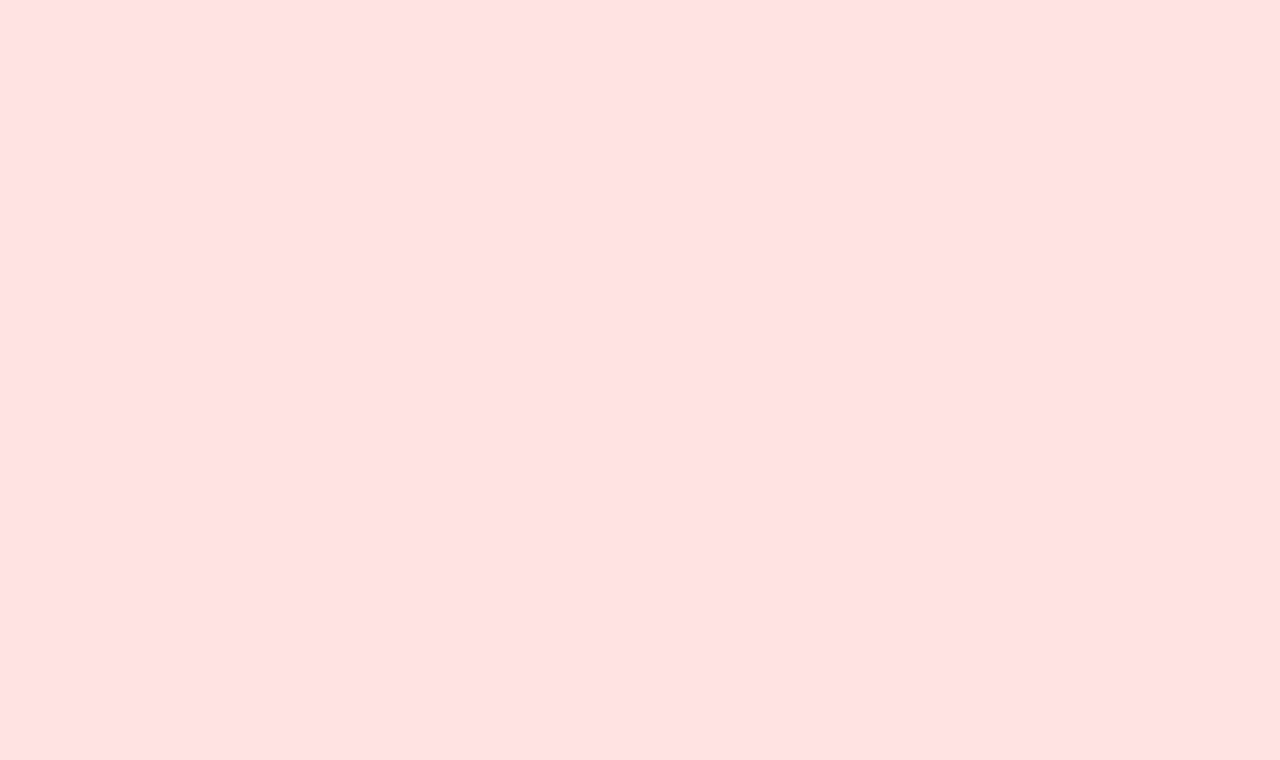
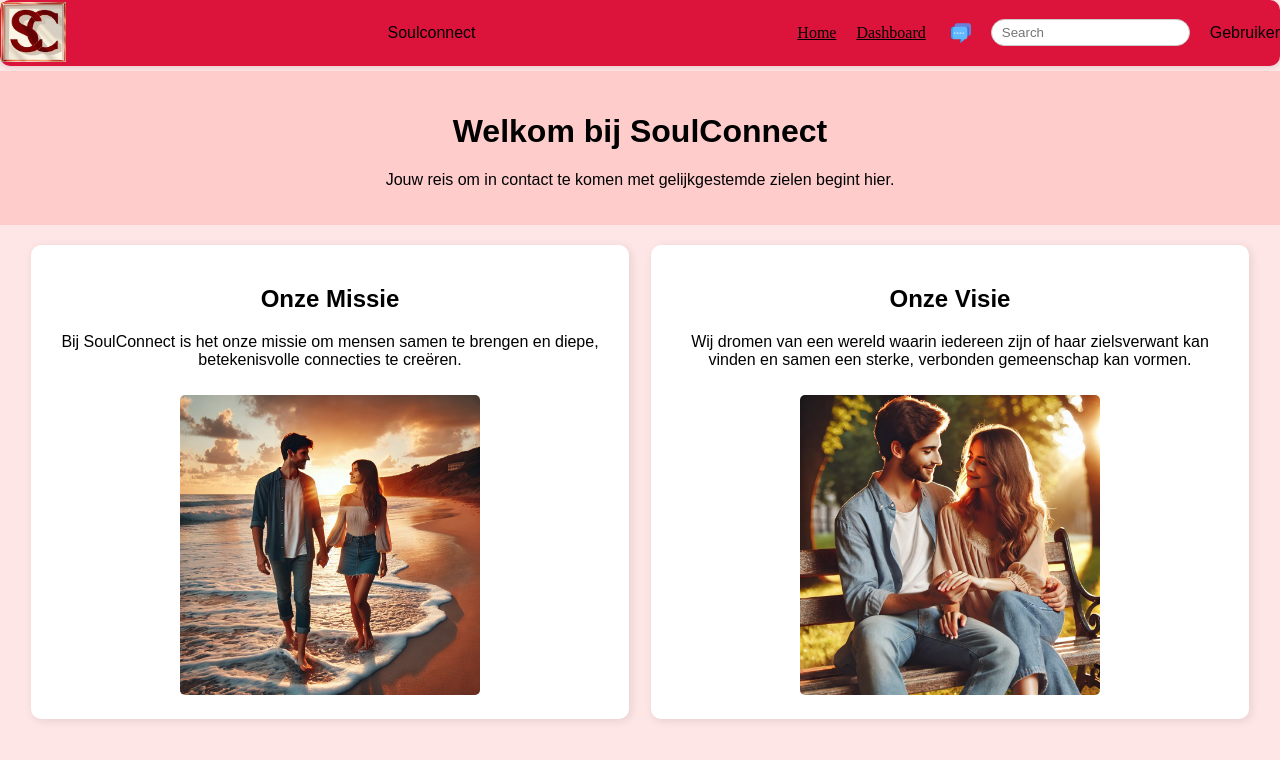
Before and after one commit to Dwaynepiest/SoulConnect-Frontend, a React (Create React App) app in the folder Frontend/soulconnect/: page /home in a window 1280 px wide. Before the commit this address had no page. Shown: the top 760 px of the page. Built offline with nearby package versions, Linux system fonts and the light colour scheme.

Commit message:
Home/landingspage

```diff
--- a/Frontend/soulconnect/src/App.js
+++ b/Frontend/soulconnect/src/App.js
@@ -5,6 +5,7 @@ import UserRegistreren from './pages/UserRegistreren/UserRegistreren';
 import BerichtenPagina from './pages/Berichten/berichten';
 import ChatPage from './pages/Berichten/bericht';
 import Dashboard from './pages/Dashboard/Dashboard';
+import Home from './pages/Home/Home';
 
 function App() {
   return (
@@ -12,6 +13,7 @@ function App() {
       <Routes>
         <Route path="/" element={<Login />} />
         <Route path="/login" element={<Login />} />
+        <Route path='home' element={<Home/>}/>
         <Route path="/register" element={<UserRegistreren />} />
         <Route path="/berichten" element={<BerichtenPagina />}>
           <Route path=":messageId" element={<ChatPage />} />
--- a/Frontend/soulconnect/src/Components/Header/Header.js
+++ b/Frontend/soulconnect/src/Components/Header/Header.js
@@ -12,7 +12,7 @@ const Header = () => {
 
             <header>Soulconnect</header>
             <nav className="header-nav">
-                <a href="/">Home</a>
+                <a href="/home">Home</a>
                 <a href="/dashboard">Dashboard</a>
                 <a href="/berichten">
                     <img
@@ -24,7 +24,6 @@ const Header = () => {
                 <input type="text" placeholder="Search" className="header-search" />
                 <div className="header-profile">
                     <span>Gebruiker</span>
-                    <img src="" alt="Profiel" className="header-profile-img" />
                 </div>
             </nav>
         </header>
--- a/Frontend/soulconnect/src/pages/Dashboard/Dashboard.css
+++ b/Frontend/soulconnect/src/pages/Dashboard/Dashboard.css
@@ -2,6 +2,7 @@
     padding-top: 10vh;
     height: 100vh;
 }
+
 
 .center {
     text-align: center;
--- a/Frontend/soulconnect/src/pages/Dashboard/Dashboard.js
+++ b/Frontend/soulconnect/src/pages/Dashboard/Dashboard.js
@@ -4,7 +4,7 @@ import './Dashboard.css';
 import Header from '../../Components/Header/Header';
 
 function Dashboard() {
- // ingelogd als gebruiker 3
+  // Ingelogd als gebruiker 3
   const currentUserId = 3;
 
   const handleLike = (likedUser) => {
@@ -13,8 +13,8 @@ function Dashboard() {
       likedUserId: likedUser.id,
     };
 
-    console.log("request body", reqbody);
-    console.log("liked user id:", likedUser.id);
+    console.log('request body', reqbody);
+    console.log('liked user id:', likedUser.id);
   };
 
   return (
@@ -29,7 +29,7 @@ function Dashboard() {
           <div className="cards-liked">
             {dummyData.liked.slice(-5).reverse().map((person, index) => (
               <div key={index} className="card">
-                <div className="avatar"></div>
+                <img src={person.avatar} alt={`${person.name}'s avatar`} className="avatar" />
                 <h3>{person.name}</h3>
                 <p>{person.gender}</p>
                 <p>{person.oneliner}</p>
@@ -37,7 +37,9 @@ function Dashboard() {
               </div>
             ))}
           </div>
-          <a href="/likedyou" className="see-more-button">Verder zoeken</a>
+          <a href="/likedyou" className="see-more-button">
+            Verder zoeken
+          </a>
         </section>
 
         <section className="potential-section">
@@ -45,7 +47,7 @@ function Dashboard() {
           <div className="cards-potential">
             {dummyData.potentialMatches.slice(0, 5).map((person, index) => (
               <div key={index} className="card">
-                <div className="avatar"></div>
+                <img src={person.avatar} alt={`${person.name}'s avatar`} className="avatar" />
                 <h3>{person.name}</h3>
                 <p>{person.gender}</p>
                 <p>{person.oneliner}</p>
@@ -53,7 +55,9 @@ function Dashboard() {
               </div>
             ))}
           </div>
-          <a href="/zoeken" className="see-more-button">Verder zoeken</a>
+          <a href="/zoeken" className="see-more-button">
+            Verder zoeken
+          </a>
         </section>
       </div>
     </>
--- a/Frontend/soulconnect/src/pages/Dashboard/Dashboarddummy.js
+++ b/Frontend/soulconnect/src/pages/Dashboard/Dashboarddummy.js
@@ -1,25 +1,25 @@
 const dummyData = {
   liked: [
-    { id: 1, name: 'Sara1', gender: 'vrouw', oneliner: 'Ik ben net als een vogel op zoek naar liefde' },
-    { id: 2, name: 'Anna1', gender: 'vrouw', oneliner: 'Houd van reizen en lezen' },
-    { id: 3, name: 'Emma1', gender: 'vrouw', oneliner: 'Zoek iemand om samen te lachen' },
-    { id: 4, name: 'Sara2', gender: 'vrouw', oneliner: 'Ik ben net als een vogel op zoek naar liefde' },
-    { id: 5, name: 'Anna2', gender: 'vrouw', oneliner: 'Houd van reizen en lezen' },
-    { id: 6, name: 'Emma2', gender: 'vrouw', oneliner: 'Zoek iemand om samen te lachen' },
-    { id: 7, name: 'Sara3', gender: 'vrouw', oneliner: 'Ik ben net als een vogel op zoek naar liefde' },
-    { id: 8, name: 'Anna3', gender: 'vrouw', oneliner: 'Houd van reizen en lezen' },
-    { id: 9, name: 'Emma3', gender: 'vrouw', oneliner: 'Zoek iemand om samen te lachen' },
+    { id: 1, name: 'Sara1', gender: 'vrouw', oneliner: 'Ik ben net als een vogel op zoek naar liefde', avatar: 'https://picsum.photos/200?random=1' },
+    { id: 2, name: 'Anna1', gender: 'vrouw', oneliner: 'Houd van reizen en lezen', avatar: 'https://picsum.photos/200?random=2' },
+    { id: 3, name: 'Emma1', gender: 'vrouw', oneliner: 'Zoek iemand om samen te lachen', avatar: 'https://picsum.photos/200?random=3' },
+    { id: 4, name: 'Sara2', gender: 'vrouw', oneliner: 'Ik ben net als een vogel op zoek naar liefde', avatar: 'https://picsum.photos/200?random=4' },
+    { id: 5, name: 'Anna2', gender: 'vrouw', oneliner: 'Houd van reizen en lezen', avatar: 'https://picsum.photos/200?random=5' },
+    { id: 6, name: 'Emma2', gender: 'vrouw', oneliner: 'Zoek iemand om samen te lachen', avatar: 'https://picsum.photos/200?random=6' },
+    { id: 7, name: 'Sara3', gender: 'vrouw', oneliner: 'Ik ben net als een vogel op zoek naar liefde', avatar: 'https://picsum.photos/200?random=7' },
+    { id: 8, name: 'Anna3', gender: 'vrouw', oneliner: 'Houd van reizen en lezen', avatar: 'https://picsum.photos/200?random=8' },
+    { id: 9, name: 'Emma3', gender: 'vrouw', oneliner: 'Zoek iemand om samen te lachen', avatar: 'https://picsum.photos/200?random=9' },
   ],
   potentialMatches: [
-    { id: 10, name: 'Lotte1', gender: 'vrouw', oneliner: 'Sportief en creatief' },
-    { id: 11, name: 'Mila1', gender: 'vrouw', oneliner: 'Dol op natuur en wandelen' },
-    { id: 12, name: 'Sophie1', gender: 'vrouw', oneliner: 'Avontuurlijk en spontaan' },
-    { id: 13, name: 'Lotte2', gender: 'vrouw', oneliner: 'Sportief en creatief' },
-    { id: 14, name: 'Mila2', gender: 'vrouw', oneliner: 'Dol op natuur en wandelen' },
-    { id: 15, name: 'Sophie2', gender: 'vrouw', oneliner: 'Avontuurlijk en spontaan' },
-    { id: 16, name: 'Lotte3', gender: 'vrouw', oneliner: 'Sportief en creatief' },
-    { id: 17, name: 'Mila3', gender: 'vrouw', oneliner: 'Dol op natuur en wandelen' },
-    { id: 18, name: 'Sophie3', gender: 'vrouw', oneliner: 'Avontuurlijk en spontaan' },
+    { id: 10, name: 'Lotte1', gender: 'vrouw', oneliner: 'Sportief en creatief', avatar: 'https://picsum.photos/200?random=10' },
+    { id: 11, name: 'Mila1', gender: 'vrouw', oneliner: 'Dol op natuur en wandelen', avatar: 'https://picsum.photos/200?random=11' },
+    { id: 12, name: 'Sophie1', gender: 'vrouw', oneliner: 'Avontuurlijk en spontaan', avatar: 'https://picsum.photos/200?random=12' },
+    { id: 13, name: 'Lotte2', gender: 'vrouw', oneliner: 'Sportief en creatief', avatar: 'https://picsum.photos/200?random=13' },
+    { id: 14, name: 'Mila2', gender: 'vrouw', oneliner: 'Dol op natuur en wandelen', avatar: 'https://picsum.photos/200?random=14' },
+    { id: 15, name: 'Sophie2', gender: 'vrouw', oneliner: 'Avontuurlijk en spontaan', avatar: 'https://picsum.photos/200?random=15' },
+    { id: 16, name: 'Lotte3', gender: 'vrouw', oneliner: 'Sportief en creatief', avatar: 'https://picsum.photos/200?random=16' },
+    { id: 17, name: 'Mila3', gender: 'vrouw', oneliner: 'Dol op natuur en wandelen', avatar: 'https://picsum.photos/200?random=17' },
+    { id: 18, name: 'Sophie3', gender: 'vrouw', oneliner: 'Avontuurlijk en spontaan', avatar: 'https://picsum.photos/200?random=18' },
   ],
 };
 
--- /dev/null
+++ b/Frontend/soulconnect/src/pages/Home/Home.css
@@ -0,0 +1,36 @@
+body {
+    font-family: Arial, sans-serif;
+    margin: 0;
+    padding: 0;
+    background-color: #ffe6e6;
+  }
+
+  .welcome-section {
+    text-align: center;
+    padding: 20px;
+    background-color: #ffcccc;
+    margin-top: 10px;
+  }
+
+  .content-container {
+    display: flex;
+    justify-content: space-around;
+    align-items: center;
+    padding: 20px;
+  }
+
+  .mission-section, .vision-section {
+    width: 45%;
+    text-align: center;
+    background: white;
+    padding: 20px;
+    border-radius: 10px;
+    box-shadow: 2px 2px 10px rgba(0, 0, 0, 0.1);
+  }
+
+  .mission-section img, .vision-section img {
+    width: 100%;
+    max-width: 300px;
+    border-radius: 5px;
+    margin-top: 10px;
+  }
--- a/Frontend/soulconnect/src/pages/Home/Home.js
+++ b/Frontend/soulconnect/src/pages/Home/Home.js
@@ -1,12 +1,31 @@
-import React from 'react';
+import React from "react";
+import Header from "../../Components/Header/Header";
+import "./Home.css";
+import koppel1 from '../../Fotos/Romantic1.png';
+import koppel2 from '../../Fotos/Romantic2.png';
 
-const Home = () => {
-    return (
-        <div>
-            <h1>Welcome to SoulConnect</h1>
-            <p>Your journey to connect with like-minded souls starts here.</p>
+const SoulConnect = () => {
+  return (
+    <div>
+      <Header />
+      <div className="welcome-section">
+        <h1>Welkom bij SoulConnect</h1>
+        <p>Jouw reis om in contact te komen met gelijkgestemde zielen begint hier.</p>
+      </div>
+      <div className="content-container">
+        <div className="mission-section">
+          <h2>Onze Missie</h2>
+          <p>Bij SoulConnect is het onze missie om mensen samen te brengen en diepe, betekenisvolle connecties te creëren.</p>
+          <img src={koppel1} alt="Missie" />
         </div>
-    );
+        <div className="vision-section">
+          <h2>Onze Visie</h2>
+          <p>Wij dromen van een wereld waarin iedereen zijn of haar zielsverwant kan vinden en samen een sterke, verbonden gemeenschap kan vormen.</p>
+          <img src={koppel2} alt="Visie" />
+        </div>
+      </div>
+    </div>
+  );
 };
 
-export default Home;
+export default SoulConnect;
```
Also changed, not shown: Frontend/soulconnect/src/Fotos/Romantic1.png (added), Frontend/soulconnect/src/Fotos/Romantic2.png (added).
